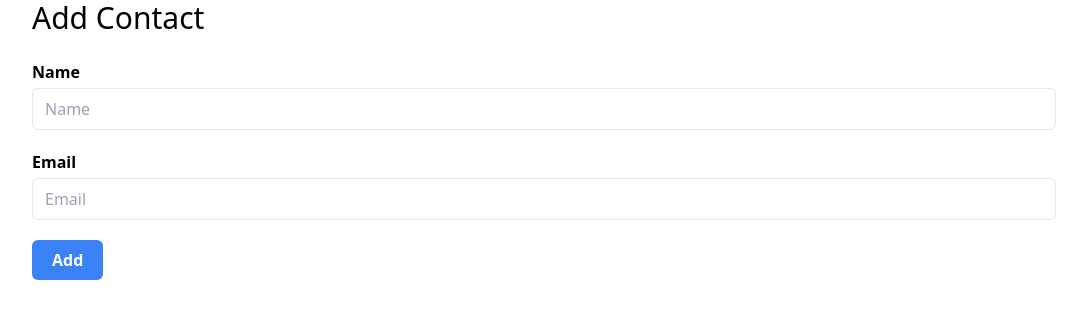
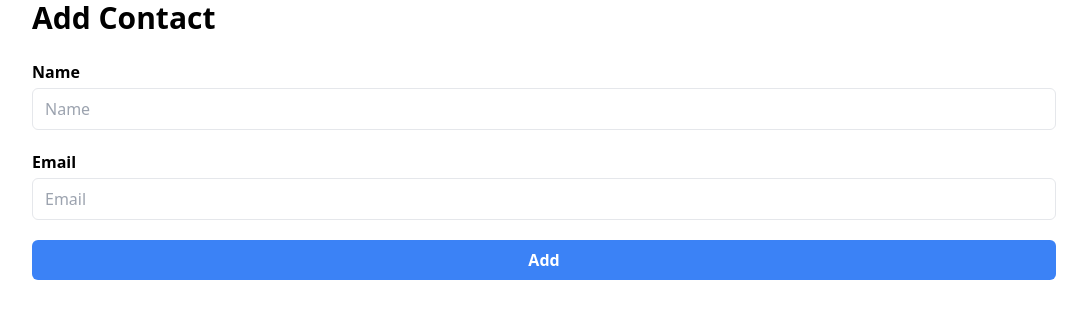
Before and after one commit to armin-bkh/contacts-app-react-js, a React (Create React App) app: page / in a window 1280 px wide. Shown: the top 318 px of the page, without its empty margins (96-1183 px from the left). Built offline with nearby package versions, Linux system fonts and the light colour scheme.

Commit message:
create contact component and develope contactlist and contact components

```diff
--- a/src/App/App.jsx
+++ b/src/App/App.jsx
@@ -1,19 +1,35 @@
 import { useState } from 'react';
 import AddContactForm from '../Components/AddContactForm/AddContactForm';
+import ContactList from '../Components/CantactList/ContactList';
 
 const  App = () => {
   const [contacts, setContacts] = useState([]);
+  const [errorMes, setErrorMes] = useState('');
 
-  const addContactHandler = (e, value) =>{
-    e.preventDefault();
-    setContacts([
-      ...contacts,
-      value
-    ])
+  const addContactHandler = (value) =>{
+    if(!contacts.some(contact => contact.email === value.email)){
+      if(value.name || value.email){
+        if(value.name){
+          if(value.email){
+            setContacts([
+              ...contacts,
+              value
+            ])
+          } else setErrorMes('contact email is necessary');
+        } else setErrorMes('contact name is necessary');
+      } else setErrorMes('contact name and contact email in necessary');
+      } else setErrorMes('this contact is exist');
   }
+
+  const removeContactHandler = (email) =>{
+    const filteredContacts = contacts.filter(contact => contact.email !== email);
+    setContacts(filteredContacts);
+  }
+
   return (
     <div className={'w-4/5 mx-auto'}>
-      <AddContactForm onSubmit={addContactHandler} />
+      <AddContactForm setErrorMes={setErrorMes} errorMes={errorMes} onSubmit={addContactHandler} />
+      <ContactList onDelete={removeContactHandler} contacts={contacts} />
     </div>
   );
 }
--- a/src/Components/AddContactForm/AddContactForm.jsx
+++ b/src/Components/AddContactForm/AddContactForm.jsx
@@ -1,32 +1,39 @@
 import { useState } from "react";
 import AddContactInput from "../Common/AddContactInput";
 
-const AddContactForm = ({ onSubmit }) => {
-  const [formValue, setFormValue] = useState({
+const AddContactForm = ({ onSubmit, errorMes, setErrorMes }) => {
+  const [contact, setContact] = useState({
     name: "",
     email: "",
   });
 
   const changeHandler = (e) => {
-    setFormValue({
-      ...formValue,
+    setErrorMes("");
+    setContact({
+      ...contact,
       [e.target.name]: e.target.value,
     });
   };
 
+  const sumbitHandler = (e) =>{
+      e.preventDefault();
+    onSubmit(contact);
+    setContact({
+        name: '',
+        email: '',
+    })
+  }
+
   return (
-    <form
-      className={`w-full`}
-      method="post"
-      onSubmit={() => onSubmit(formValue)}
-    >
-      <h1 className={`text-3xl mb-6 font-bolder`}>Add Contact</h1>
+    <form className={`w-full`} onSubmit={sumbitHandler}>
+      <h1 className={`text-3xl mb-6 font-bold`}>Add Contact</h1>
       <AddContactInput
         type="text"
         placeholder="Name"
         id="name"
         lbl="name"
         name="name"
+        value={contact.name}
         onChange={changeHandler}
       />
       <AddContactInput
@@ -35,9 +42,12 @@ const AddContactForm = ({ onSubmit }) => {
         id="email"
         lbl="email"
         name="email"
-      onChange={changeHandler} />
+        value={contact.email}
+        onChange={changeHandler}
+      />
+      {errorMes ? <h6 className={`text-red-600`}>{errorMes}</h6> : null}
       <button
-        className={`text-white font-bold block py-2 px-5 rounded-md bg-blue-500`}
+        className={`text-white font-bold block mt-2 w-full py-2 px-5 rounded-md bg-blue-500`}
       >
         Add
       </button>
--- /dev/null
+++ b/src/Components/CantactList/Contact/Contact.jsx
@@ -0,0 +1,21 @@
+import contactImage from "../../../images/contact.png";
+import { BiTrash } from "react-icons/bi";
+
+const Contact = ({ onDelete, contact }) => {
+  return (
+    <li className={`flex justify-between items-center border-b border-gray-300 py-2`}>
+      <h4 className={`flex items-center`}>
+        <img className={`w-10 h-10 mr-3`} src={contactImage} alt={contact.name} />
+        <div className={`flex flex-col`}>
+          <span className={`font-bold`}>{contact.name}</span>
+          <span className={`font-medium`}>{contact.email}</span>
+        </div>
+      </h4>
+      <button className={`text-white bg-yellow-400 px-5 py-2 rounded-md text-2xl`} onClick={onDelete}>
+        <BiTrash />
+      </button>
+    </li>
+  );
+};
+
+export default Contact;
--- a/src/Components/CantactList/ContactList.jsx
+++ b/src/Components/CantactList/ContactList.jsx
@@ -1,6 +1,18 @@
-const ContactList = () => {
+import Contact from "./Contact/Contact";
+
+const ContactList = ({ onDelete, contacts }) => {
     return (
-        <h1>contact List</h1>
+        <section className={`py-5`}>
+            <ul>
+                {
+                    contacts ?
+                    contacts.map(contact => (
+                        <Contact key={contact.email} contact={contact} onDelete={() => onDelete(contact.email)} />
+                    )) :
+                    null
+                }
+            </ul>
+        </section>
      );
 }
 
```
Also changed, not shown: src/images/contact.png (added). Lines whose indentation alone changed are shown as unchanged.
